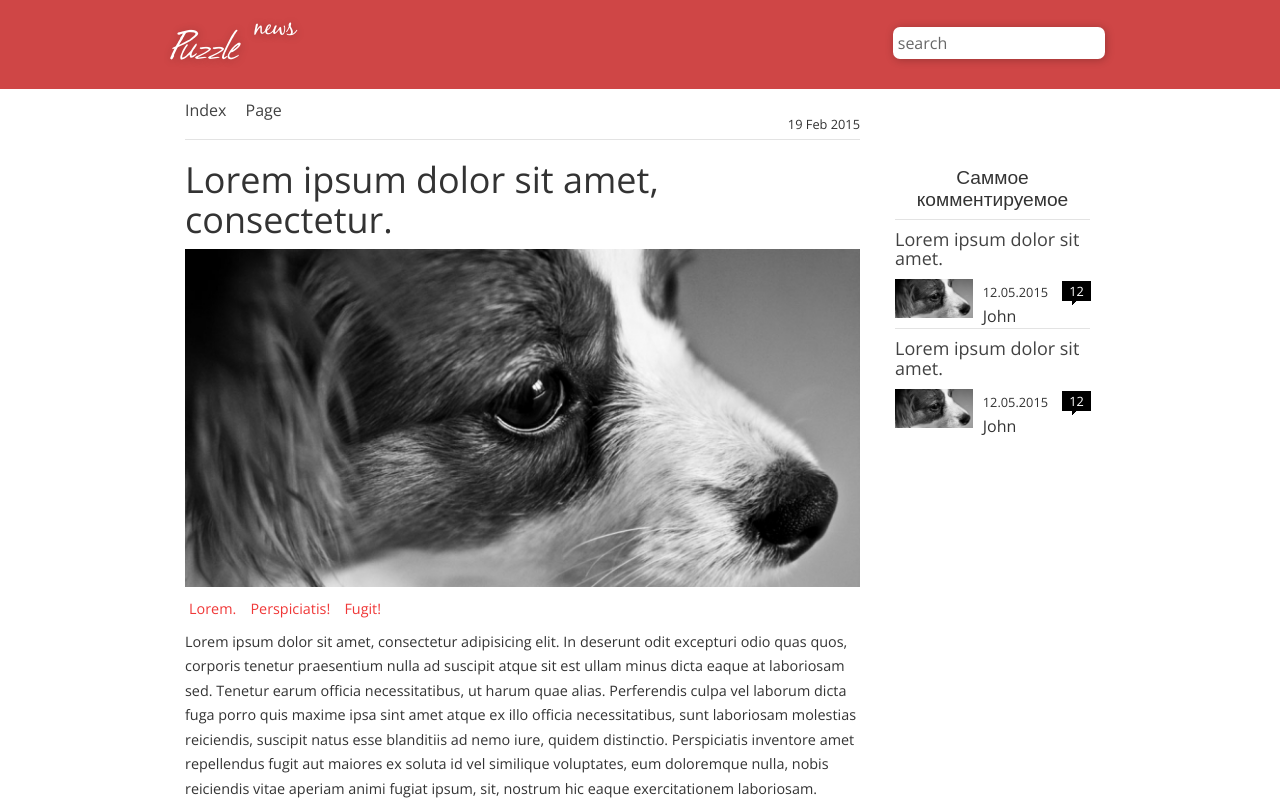
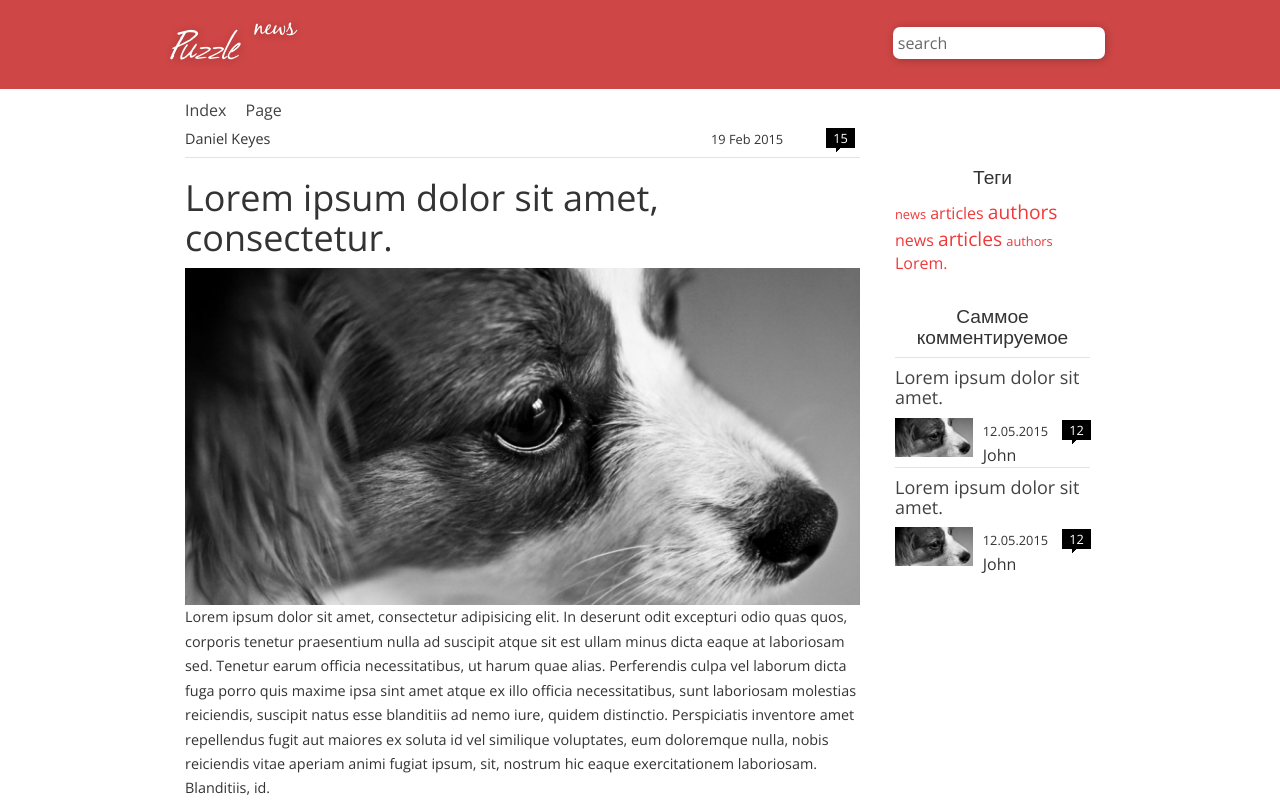
Before and after one commit to DataArtTeam/front-layout, a website: page app/page.html in a window 1280 px wide. Shown: the top 804 px of the page. Drawn offline with nearby package versions, Linux system fonts and the light colour scheme; files that its build step writes are made by us from their sources.

Commit message:
Replace tags on page. Change about the post on the top of page.  Add widget cloud with tags.

```diff
--- a/app/page.html
+++ b/app/page.html
@@ -32,8 +32,18 @@
     <div class="container row">
       <div class="col-sm-9">
         <div class="page">
-          <div class="time-container text-right">
-            <span class="time">19 Feb 2015</span>
+          <div class="about-container">
+            <div class="author">
+              Daniel Keyes
+            </div>
+            <div class="time">
+              19 Feb 2015
+            </div>
+            <div class="comments-container">
+              <span class="comments">
+                <a href="#">15</a>
+              </span>
+            </div>
           </div>
           <h1>Lorem ipsum dolor sit amet, consectetur.</h1>
           <div class="img text-center">
@@ -41,15 +51,15 @@
               <img src="/images/image.jpeg" alt="">
             </a>
           </div>
+          <div class="content">
+            <p>Lorem ipsum dolor sit amet, consectetur adipisicing elit. In deserunt odit excepturi odio quas quos, corporis tenetur praesentium nulla ad suscipit atque sit est ullam minus dicta eaque at laboriosam sed. Tenetur earum officia necessitatibus, ut harum quae alias. Perferendis culpa vel laborum dicta fuga porro quis maxime ipsa sint amet atque ex illo officia necessitatibus, sunt laboriosam molestias reiciendis, suscipit natus esse blanditiis ad nemo iure, quidem distinctio. Perspiciatis inventore amet repellendus fugit aut maiores ex soluta id vel similique voluptates, eum doloremque nulla, nobis reiciendis vitae aperiam animi fugiat ipsum, sit, nostrum hic eaque exercitationem laboriosam. Blanditiis, id.</p>
+            <p><img src="/images/page.jpg">Quibusdam optio iusto dolorum erum doloremque id necessitatibus distinctio eius alias, praesentium vitae impedit voluptates! Voluptate vel placeat repudiandae expedita nihil, quasi deleniti similique! Quasi nostrum explicabo molestias dolorem, eveniet mollitia eos molestiae culpa odio aperiam, placeat odit voluptatem qui, libero minus dignissimos quaerat. Deserunt voluptate delectus, temporibus corporis neque mollitia ut dolores. Voluptas ad, nihil labore nesciunt beatae sit porro. Ipsa voluptas aut magnam laudantium, ducimus error saepe blanditiis delectus vero, soluta perspiciatis doloremque eos eligendi, pariatur rerum distinctio unde velit illum excepturi iste omnis. Asperiores eum dignissimos reiciendis, eligendi porro libero. Sapiente praesentium in ab hic at fuga.</p>
+            <p>Maxime cum architecto voluptatibus in sequi aspernatur nobis cumque perferendis sed distinctio esse recusandae consectetur deleniti necessitatibus sunt ut eligendi non asperiores minima et, atque soluta repellendus nemo. Nesciunt voluptates autem cumque dolores deleniti quasi, dicta. Nesciunt, obcaecati, possimus. Ipsam alias vel omnis, et dolor esse quod optio at laudantium magni sapiente, dolore, delectus a veritatis voluptatum laborum doloremque harum unde id ea atque iusto earum? Consequuntur perspiciatis illo repellat quis, quo accusamus magnam amet, assumenda esse ad iure officiis error dolorum. Possimus, inventore. Distinctio, totam libero ab fugit repudiandae, magnam maxime nihil velit quidem amet voluptatum officiis harum magni.</p>
+          </div>
           <div class="tags">
             <a href="#">Lorem.</a>
             <a href="#">Perspiciatis!</a>
             <a href="#">Fugit!</a>
-          </div>
-          <div class="content">
-            <p>Lorem ipsum dolor sit amet, consectetur adipisicing elit. In deserunt odit excepturi odio quas quos, corporis tenetur praesentium nulla ad suscipit atque sit est ullam minus dicta eaque at laboriosam sed. Tenetur earum officia necessitatibus, ut harum quae alias. Perferendis culpa vel laborum dicta fuga porro quis maxime ipsa sint amet atque ex illo officia necessitatibus, sunt laboriosam molestias reiciendis, suscipit natus esse blanditiis ad nemo iure, quidem distinctio. Perspiciatis inventore amet repellendus fugit aut maiores ex soluta id vel similique voluptates, eum doloremque nulla, nobis reiciendis vitae aperiam animi fugiat ipsum, sit, nostrum hic eaque exercitationem laboriosam. Blanditiis, id.</p>
-            <p><img src="/images/page.jpg">Quibusdam optio iusto dolorum erum doloremque id necessitatibus distinctio eius alias, praesentium vitae impedit voluptates! Voluptate vel placeat repudiandae expedita nihil, quasi deleniti similique! Quasi nostrum explicabo molestias dolorem, eveniet mollitia eos molestiae culpa odio aperiam, placeat odit voluptatem qui, libero minus dignissimos quaerat. Deserunt voluptate delectus, temporibus corporis neque mollitia ut dolores. Voluptas ad, nihil labore nesciunt beatae sit porro. Ipsa voluptas aut magnam laudantium, ducimus error saepe blanditiis delectus vero, soluta perspiciatis doloremque eos eligendi, pariatur rerum distinctio unde velit illum excepturi iste omnis. Asperiores eum dignissimos reiciendis, eligendi porro libero. Sapiente praesentium in ab hic at fuga.</p>
-            <p>Maxime cum architecto voluptatibus in sequi aspernatur nobis cumque perferendis sed distinctio esse recusandae consectetur deleniti necessitatibus sunt ut eligendi non asperiores minima et, atque soluta repellendus nemo. Nesciunt voluptates autem cumque dolores deleniti quasi, dicta. Nesciunt, obcaecati, possimus. Ipsam alias vel omnis, et dolor esse quod optio at laudantium magni sapiente, dolore, delectus a veritatis voluptatum laborum doloremque harum unde id ea atque iusto earum? Consequuntur perspiciatis illo repellat quis, quo accusamus magnam amet, assumenda esse ad iure officiis error dolorum. Possimus, inventore. Distinctio, totam libero ab fugit repudiandae, magnam maxime nihil velit quidem amet voluptatum officiis harum magni.</p>
           </div>
         </div>
         <div class="comments-container">
@@ -57,7 +67,18 @@
         </div>
       </div>
       <div class="col-sm-3">
-
+        <div class="widget">
+          <h3>Теги</h3>
+          <div class="tags-block">
+            <a href="#" class="rate-1">news</a>
+            <a href="#" class="rate-2">articles</a>
+            <a href="#" class="rate-3">authors</a>
+            <a href="#" class="rate-2">news</a>
+            <a href="#" class="rate-3">articles</a>
+            <a href="#" class="rate-1">authors</a>
+            <a href="#" class="rate-2">Lorem.</a>
+          </div>
+        </div>
         <div class="widget">
           <h3>Саммое комментируемое</h3>
           <div class="topic">
--- a/app/styles/main.scss
+++ b/app/styles/main.scss
@@ -294,6 +294,18 @@ nav {
         margin-left: 45%;
       }
     }
+    .tags-block {
+      a {
+        display: inline-block;
+        &.rate-1 {
+          font-size: 0.8em;
+        }
+        &.rate-3 {
+          font-size: 1.2em;
+        }
+      }
+
+    }
   }
   .calendar {
     width: 100%;
@@ -332,10 +344,25 @@ nav {
   .page {
     border-bottom: 1px solid $border-color;
 
-    .time-container {
+    .about-container {
       border-bottom: 1px solid $border-color;
       padding-bottom: 5px;
-      margin-top: -30px;
+      margin-top: -15px;
+      div {
+        display: inline-block;
+      }
+      .author {
+        width: 48%;
+        font-size: 0.9em;
+      }
+      .time {
+        width: 40%;
+        text-align: right;
+      }
+      .comments-container {
+        width: 10%;
+        text-align: right;
+      }
     }
 
     .img {
```
Also changed, not shown: app/index.html (+12 -0 lines), dist/css/style.css, dist/css/style.min.css, dist/index.html, dist/page.html.
